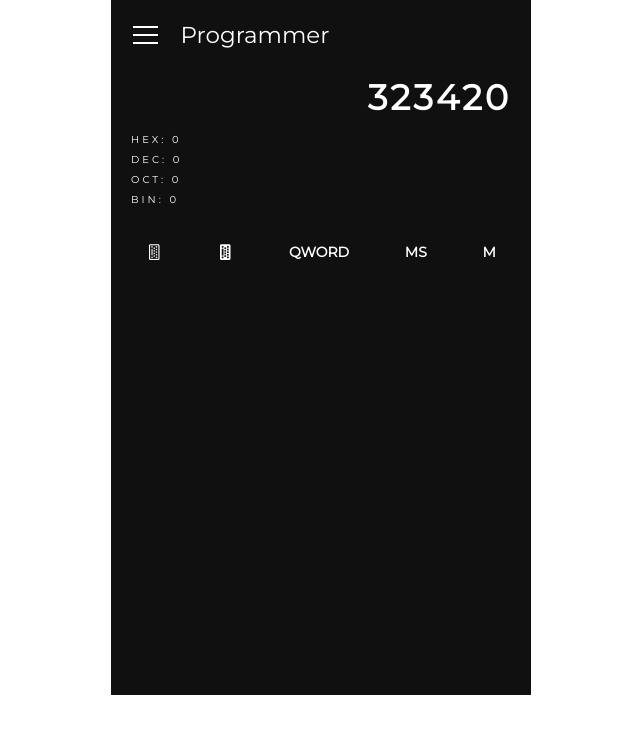
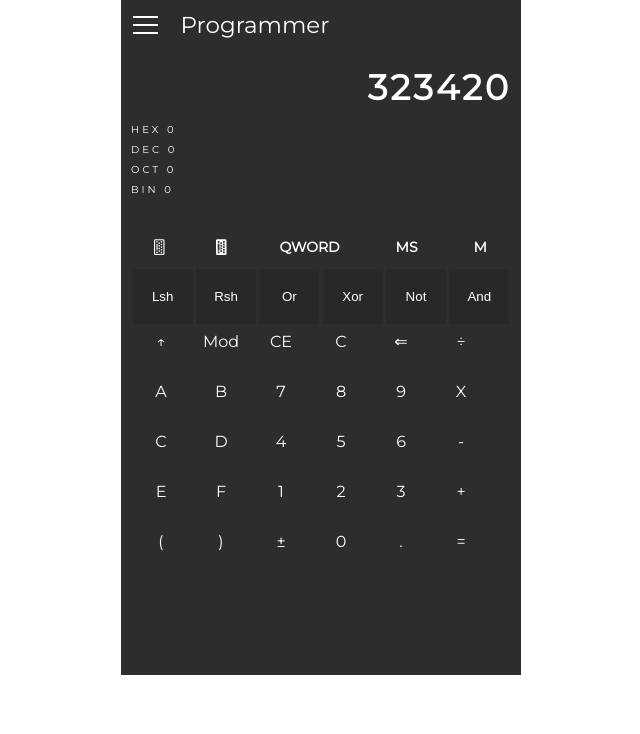
Before and after one commit to CLantigua2/programming-calculator, a React (Create React App) app: page / in a window 1280 px wide. Shown: the top 734 px of the page, without its empty margins (319-959 px from the left). Built offline with nearby package versions, Linux system fonts and the light colour scheme.

Commit message:
added operator buttons

```diff
--- a/src/App.js
+++ b/src/App.js
@@ -2,6 +2,7 @@ import React from 'react';
 import Container from './views/Container'
 import Tabs from './components/top/Tabs'
 import TopSection from './views/TopSection'
+import BottomSection from './views/BottomSection';
 
 import './App.css';
 
@@ -11,6 +12,7 @@ const App = () => {
       <Container>
         <TopSection />
         <Tabs />
+        <BottomSection />
       </Container>
     </div>
   );
--- /dev/null
+++ b/src/components/modifiers/Modifiers.js
@@ -0,0 +1,28 @@
+import React from 'react'
+import styled from '@emotion/styled'
+
+const options = ['↑', 'Mod', 'CE', 'C', '⇐', '÷', 'A', 'B', 7, 8, 9, 'X', 'C', 'D', 4, 5, 6, '-', 'E', 'F', 1, 2, 3, '+', '(', ')', '±', 0, '.', '=']
+
+const Modifiers = () => {
+    return (
+        <Container>
+            {options.map(item => <p>{item}</p>)}
+        </Container>
+    )
+}
+
+export default Modifiers
+
+const Container = styled.div`
+    display: flex;
+    flex-direction: row;
+    flex-wrap: wrap;
+    width: 100%;
+    p {
+        width: 40px;
+        text-align: center;
+        height: 30px;
+        padding: 10px;
+        font-size: 1.6rem;
+    }
+`
--- /dev/null
+++ b/src/components/operators/OpButtons.js
@@ -0,0 +1,30 @@
+import React from 'react'
+import styled from '@emotion/styled'
+
+const OpButtons = ({ text }) => {
+    return (
+        <Container>
+            <button>{text}</button>
+        </Container>
+    )
+}
+
+export default OpButtons
+
+const Container = styled.div`
+button {
+    background: rgba(40, 40, 40, 1);
+    padding: 10px;
+    color: white;
+    border: none;
+    width: 60px;
+    height: 55px;
+    transition: 0.3s ease-in-out;
+    cursor: pointer;
+    :hover {
+        background: rgba(70,70,70,1);
+        padding: 9px;
+        border: 1px solid rgba(125, 125, 125, 5);
+    }
+}
+`
--- /dev/null
+++ b/src/components/operators/Operations.js
@@ -0,0 +1,22 @@
+import React from 'react'
+import styled from '@emotion/styled'
+import OpButtons from './OpButtons'
+
+const options = ['Lsh', 'Rsh', 'Or', 'Xor', 'Not', 'And']
+
+const Operations = () => {
+    return (
+        <Container>
+            {options.map((item, i) => <OpButtons key={i + 1} text={item} />)}
+        </Container>
+    )
+}
+
+export default Operations
+
+const Container = styled.div`
+    display: flex;
+    flex-direction: row;
+    justify-content: space-around;
+    width: 100%;
+`
--- a/src/components/top/Modes.js
+++ b/src/components/top/Modes.js
@@ -4,9 +4,10 @@ import styled from '@emotion/styled'
 const ops = ['HEX', 'DEC', 'OCT', 'BIN']
 
 const newOptions = ops.map(item => ({ name: item, value: 0 }))
+
 const Modes = () => {
     return (
-        <Container>{newOptions.map(item => <p key={item.name}>{item.name}: {item.value}</p>)}</Container>
+        <Container>{newOptions.map(item => <p key={item.name}>{item.name} {item.value}</p>)}</Container>
     )
 }
 
--- a/src/components/top/Tabs.js
+++ b/src/components/top/Tabs.js
@@ -16,7 +16,7 @@ const Tabs = () => {
 export default Tabs
 
 const Container = styled.div`
-    width: 100%;
+    width: 95%;
     display: flex;
     flex-direction: row;
     flex-wrap: nowrap;
@@ -24,10 +24,11 @@ const Container = styled.div`
     font-weight: bold;
     justify-content: space-between;
     align-items: center;
-    margin-bottom: 10px;
+    padding: 0 10px;
+    /* margin-bottom: 10px; */
     .rotate {
         transform: rotate(90deg);
-        padding: 10px 15px;
+        padding: 15px 10px;
         cursor: pointer;
         transition: 0.2s ease-in-out;
         &:hover {
--- /dev/null
+++ b/src/views/BottomSection.js
@@ -0,0 +1,15 @@
+import React from 'react'
+import styled from '@emotion/styled'
+import Operations from '../components/operators/Operations';
+import Modifiers from '../components/modifiers/Modifiers'
+
+const BottomSection = () => {
+    return (
+        <div>
+            <Operations />
+            <Modifiers />
+        </div>
+    )
+}
+
+export default BottomSection
--- a/src/views/Container.js
+++ b/src/views/Container.js
@@ -16,6 +16,6 @@ const Wrapper = styled.div`
     width: 380px;
     color: white;
     height: 655px;
-    padding: 20px;
-    background: #101010;
+    padding: 10px;
+    background: rgba(45, 45, 45, 5);
 `
```
Also changed, not shown: src/components/bottom/index.js (added).
